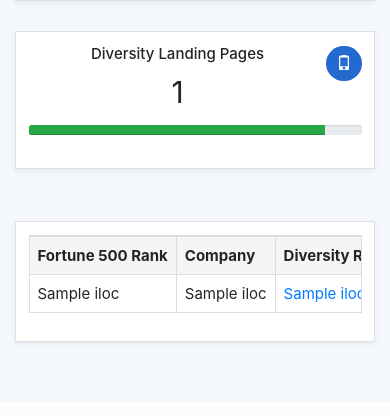
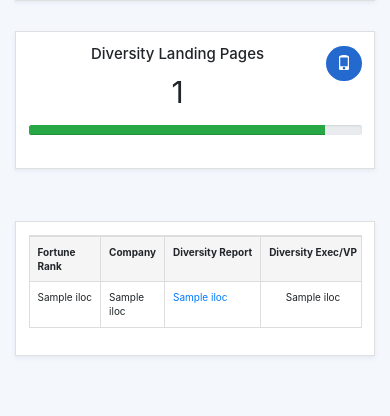
Before and after one commit to PrimoData/fortune500app, a Flask app: template templates/index.html in a window 390 px wide. Shown: the part 670-1086 px from the top of the page. Before the commit the page ends 1015 px from the top, so only its background shows below. Run offline with Flask 2, Linux system fonts and the light colour scheme; the template is opened without the code that fills it: most values are stand-ins (such as "Sample title", 1, 10 or a date in 2020); parts of the project's set-up code (start-up, migrations or seed data) failed here and were passed over; some libraries are stand-ins or nearby versions.

Commit message:
fixed table on mobile

```diff
--- a/templates/index.html
+++ b/templates/index.html
@@ -10,6 +10,10 @@
 body{
     font-size:1.5rem;
     background-color: #F4F7FC;
+}
+
+.table{
+    font-size:1rem;
 }
 
 h5.card-title{
@@ -35,6 +39,14 @@
     box-shadow: 0 2px 4px rgba(126,142,177,.12);
     margin-top: 15px;
     margin-bottom: 15px;
+}
+
+
+@media (max-width: 1200px) {
+    #companies_td{
+        width: 100px;
+        white-space: normal;
+    }
 }
 
 </style>
@@ -118,35 +130,35 @@
                     <div class="table-responsive">
                         <table class="table table-bordered">
                             <tr class="active">
-                                <th>Fortune 500 Rank</th>
+                                <th id="companies_td">Fortune Rank</th>
                                 <th>Company</th>
                                 <th>Diversity Report</th>
                                 <th>Diversity Exec/VP</th>
-                                <th>Diversity Landing Page</th>
+                                <th>Diversity Page</th>
                             </tr>
                             {% for rownum,row in data.iterrows() %}
                             <tr>
                                 <td>{{row.iloc[0]}}</td>
-                                <td>{{row.iloc[1]}}</td>
+                                <td id="companies_td">{{row.iloc[1]}}</td>
 
                                 {% if (row.iloc[2]) != "N" %}
-                                    <td><a href='{{row.iloc[3]}}' target="_blank">{{row.iloc[2]}}</a></td>
+                                    <td id="companies_td"><a href='{{row.iloc[3]}}' target="_blank">{{row.iloc[2]}}</a></td>
                                 {% else %}
-                                    <td style="text-align:center"></td>
+                                    <td style="text-align:center" id="companies_td"></td>
                                 {% endif %}
 
                                 {% if (row.iloc[4]) == "Y" %}
-                                    <td style="text-align:center"><span class="glyphicon glyphicon-ok" aria-hidden="true"></span></td>
+                                    <td style="text-align:center" id="companies_td"><span class="glyphicon glyphicon-ok" aria-hidden="true"></span></td>
                                 {% elif (row.iloc[4]) == "N" %}
-                                    <td style="text-align:center"></td>
+                                    <td style="text-align:center" id="companies_td"></td>
                                 {% else %}
-                                    <td style="text-align:center">{{row.iloc[4]}}</td>
+                                    <td style="text-align:center" id="companies_td">{{row.iloc[4]}}</td>
                                 {% endif %}
 
                                 {% if (row.iloc[5]) != "N" %}
-                                    <td><a href='{{row.iloc[5]}}' target="_blank">Link</a></td>
+                                    <td><a href='{{row.iloc[5]}}' target="_blank" id="companies_td">Link</a></td>
                                 {% else %}
-                                    <td></td>
+                                    <td id="companies_td"></td>
                                 {% endif %}
 
                             </tr>
```
